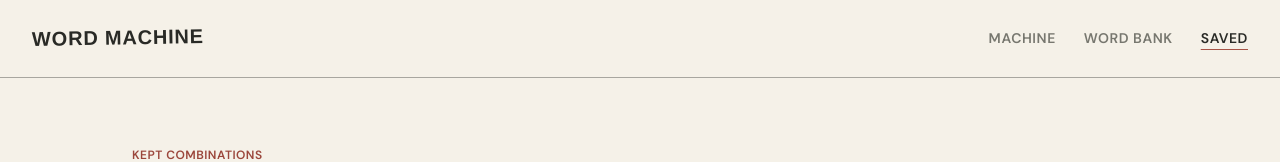
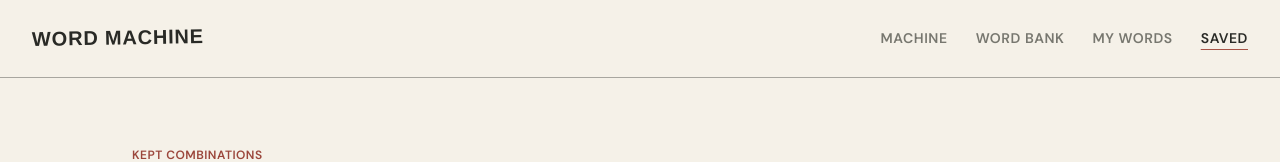
Before and after one commit to ykui15017-dotcom/word-machine, a website with bundled scripts: page saved.html in a window 1280 px wide. Shown: the top 162 px of the page. Built offline with nearby package versions, Linux system fonts and the light colour scheme; a web font is replaced by a local one.

Commit message:
Add My Words to Saved navigation

```diff
--- a/saved.html
+++ b/saved.html
@@ -1 +1 @@
-<!doctype html><html lang="zh-CN"><head><meta charset="utf-8"><meta name="viewport" content="width=device-width,initial-scale=1"><meta name="description" content="保存的五词组合"><title>Saved — Word Machine</title><link rel="stylesheet" href="./css/styles.css"><link rel="stylesheet" href="./css/word-machine-v2.css"></head><body><header class="site-header"><a class="brand" href="./index.html">WORD MACHINE</a><button class="menu-button" aria-expanded="false" aria-label="打开导航">MENU</button><nav class="nav-links" aria-label="主要导航"><a href="./index.html">MACHINE</a><a href="./word-bank.html">WORD BANK</a><a href="./saved.html" aria-current="page">SAVED</a></nav></header><main class="page-main saved-v2"><span class="folio">KEPT COMBINATIONS</span><h1 class="display-title">SAVED</h1><p class="subtitle">只保存词语，把联想留给你自己。</p><div class="saved-grid"></div></main><footer class="site-footer">WORD MACHINE · saved elements · <span class="year"></span></footer><div class="toast" role="status" aria-live="polite"></div><script type="module" src="./js/saved.js"></script></body></html>
+<!doctype html><html lang="zh-CN"><head><meta charset="utf-8"><meta name="viewport" content="width=device-width,initial-scale=1"><meta name="description" content="保存的五词组合"><title>Saved — Word Machine</title><link rel="stylesheet" href="./css/styles.css"><link rel="stylesheet" href="./css/word-machine-v2.css"></head><body><header class="site-header"><a class="brand" href="./index.html">WORD MACHINE</a><button class="menu-button" aria-expanded="false" aria-label="打开导航">MENU</button><nav class="nav-links" aria-label="主要导航"><a href="./index.html">MACHINE</a><a href="./word-bank.html">WORD BANK</a><a href="./my-words.html">MY WORDS</a><a href="./saved.html" aria-current="page">SAVED</a></nav></header><main class="page-main saved-v2"><span class="folio">KEPT COMBINATIONS</span><h1 class="display-title">SAVED</h1><p class="subtitle">只保存词语，把联想留给你自己。</p><div class="saved-grid"></div></main><footer class="site-footer">WORD MACHINE · saved elements · <span class="year"></span></footer><div class="toast" role="status" aria-live="polite"></div><script type="module" src="./js/saved.js"></script></body></html>
```
